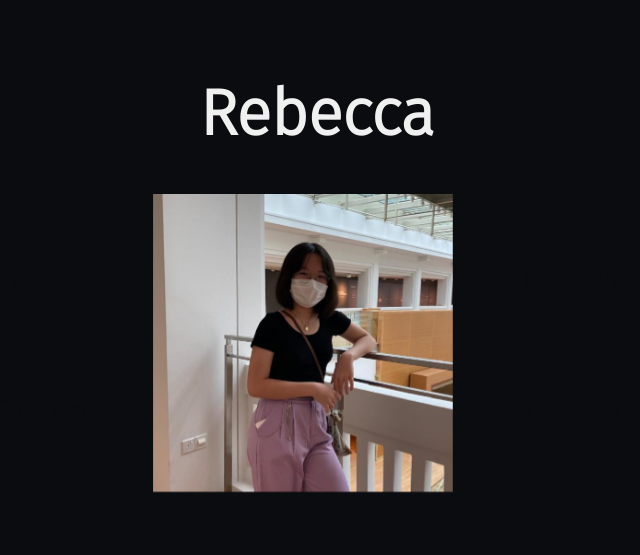
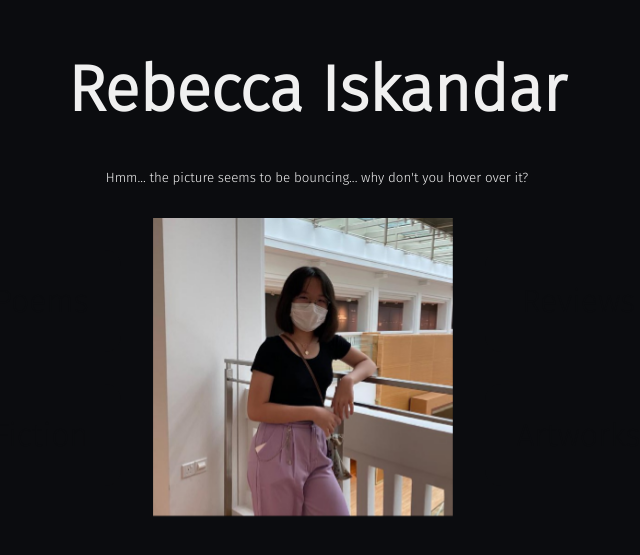
Before and after one commit to xyntechx/Bex-Website, a Next.js app: page / in a window 1280 px wide. Shown: the part 137-692 px from the top of the page, without its empty margins (323-963 px from the left). Built offline with nearby package versions, Linux system fonts and the light colour scheme.

Commit message:
✨ Prompt

```diff
--- a/pages/index.tsx
+++ b/pages/index.tsx
@@ -17,7 +17,8 @@ const Home: NextPage = () => {
             </Head>
 
             <main className={styles.main}>
-                <h1 className={styles.title}>Rebecca</h1>
+                <h1 className={styles.title}>Rebecca Iskandar</h1>
+                <sub>Hmm... the picture seems to be bouncing... why don't you hover over it?</sub>
                 <div className={styles.container}>
                     <div className={styles.smallContainer}>
                         <Link href="/poems">
--- a/styles/globals.sass
+++ b/styles/globals.sass
@@ -8,6 +8,13 @@ body
   background: #0b0c0f
   color: #f0f0f0
 
+h1, sub
+  text-align: center
+
+sub
+  padding: 0 2rem
+  padding-bottom: 2rem
+
 a
   color: inherit
   text-decoration: none
```
Also changed, not shown: public/vercel.svg (deleted).
